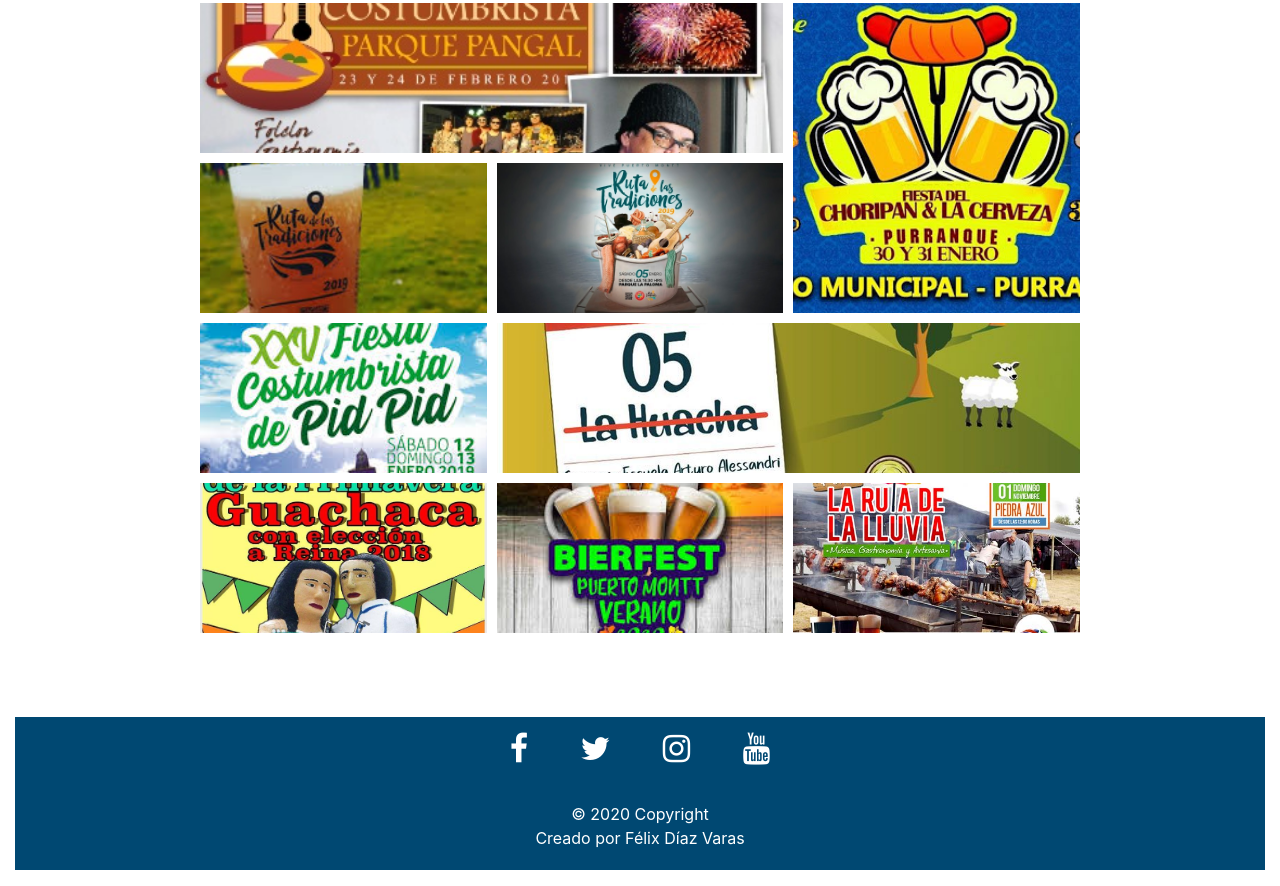
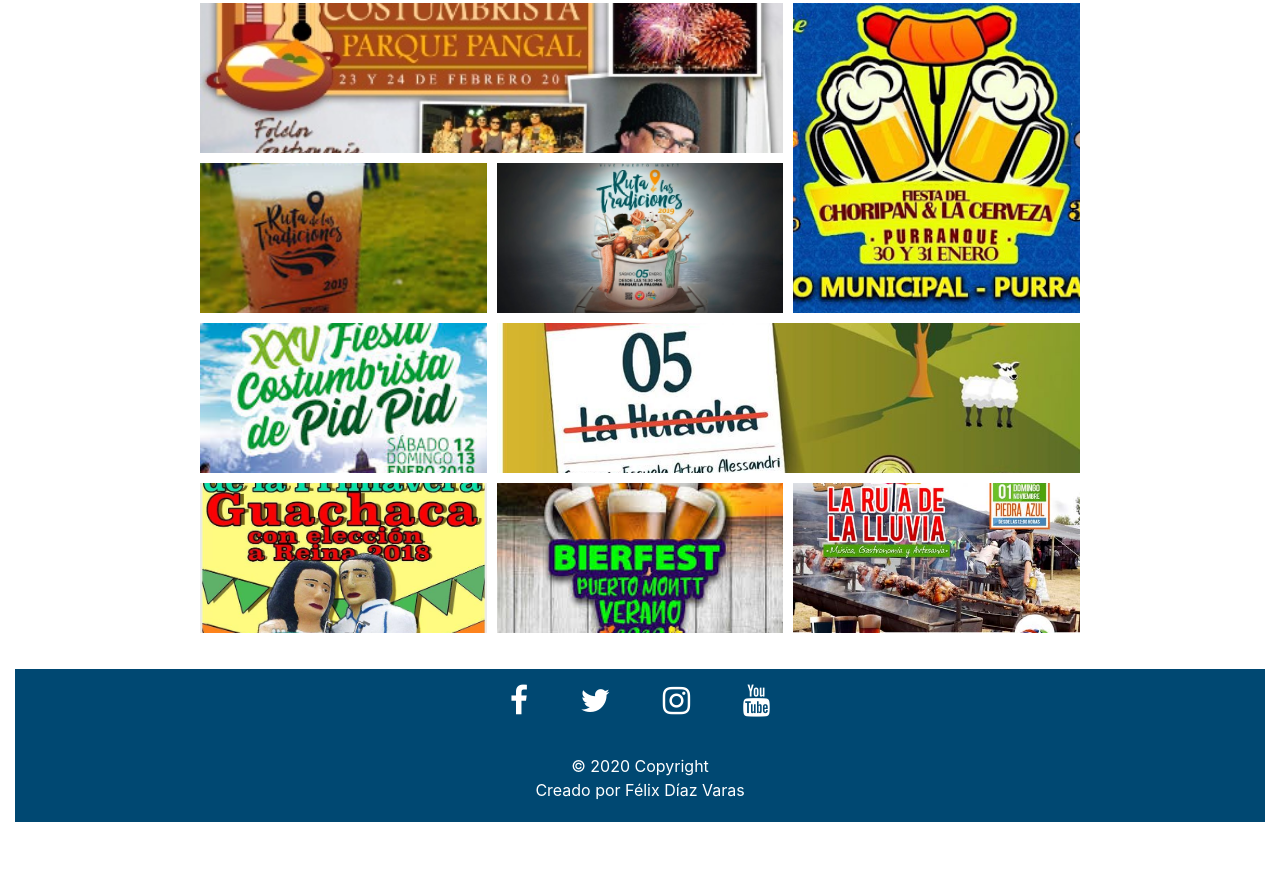
Before and after one commit to felix-diaz/PuertoMontt, a website: page pages/ferias.html in a window 1280 px wide. Shown: the part 1121-2007 px from the top of the page. After the commit the page ends 1959 px from the top, so only its background shows below. Drawn offline with nearby package versions, Linux system fonts and the light colour scheme.

Commit message:
version 1.2

```diff
--- a/pages/ferias.html
+++ b/pages/ferias.html
@@ -141,7 +141,7 @@
       </div>
   </div>
   <footer>
-         <div class="container-fluid text-center pt-5">
+         <div class="container-fluid text-center mt-3">
               <div class="redes-sociales">
                     <a href="http:\\www.facebook.com">
                        <i class="fa fa-facebook fa-lg white-text mr-md-5 mr-3 fa-2x"></i>
```
